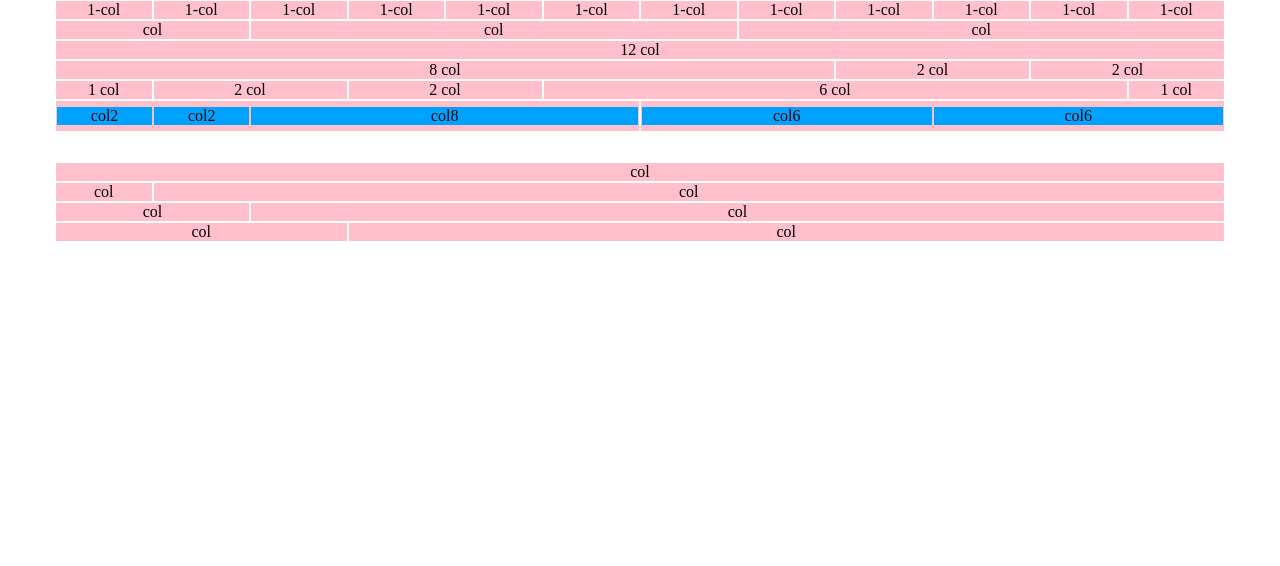
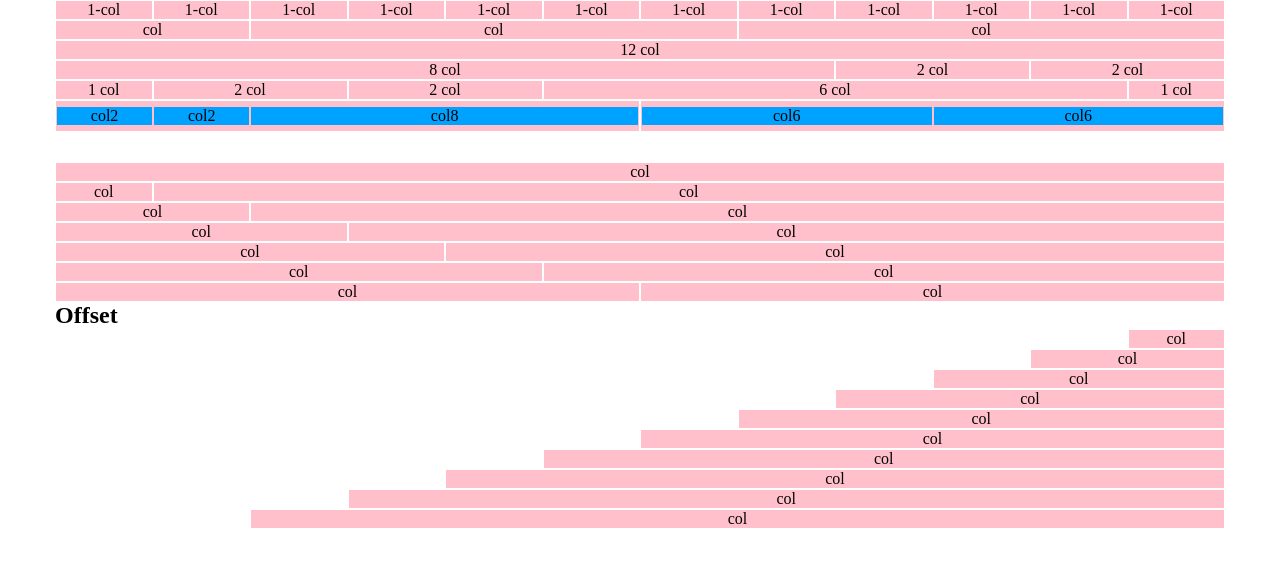
Before and after one commit to GiuliaSardell/html-css-12bool, a plain HTML site: page index.html in a window 1280 px wide. Drawn offline with Linux system fonts and the light colour scheme.

Commit message:
esercitazione finita

```diff
--- a/css/12bool.css
+++ b/css/12bool.css
@@ -324,6 +324,10 @@
 
   /* *************offset XS************** */
 
+  .col-xs-offset-0{
+    margin-left: 0;
+  }
+
   .col-xs-offset-1{
     margin-left: calc((100% / 12) * 1);
   }
@@ -415,6 +419,10 @@
 
   /* *************offset SM************** */
 
+  .col-sm-offset-0{
+    margin-left: 0;
+  }
+
   .col-sm-offset-1{
     margin-left: calc((100% / 12) * 1);
   }
@@ -504,6 +512,10 @@
   }
 
   /* *************offset MD************** */
+
+  .col-md-offset-0{
+    margin-left: 0;
+  }
 
   .col-md-offset-1{
     margin-left: calc((100% / 12) * 1);
--- a/index.html
+++ b/index.html
@@ -162,6 +162,91 @@
       </div>
     </div>
 
+    <div class="row">
+      <div class="col-xs-12 col-sm-2 col-md-6 col-lg-4">
+        <div class="box">col</div>
+      </div>
+      <div class="col-xs-12 col-sm-10 col-md-6 col-lg-8">
+        <div class="box">col</div>
+      </div>
+    </div>
+
+    <div class="row">
+      <div class="col-xs-12 col-sm-2 col-md-6 col-lg-5">
+        <div class="box">col</div>
+      </div>
+      <div class="col-xs-12 col-sm-10 col-md-6 col-lg-7">
+        <div class="box">col</div>
+      </div>
+    </div>
+
+    <div class="row">
+      <div class="col-xs-12 col-sm-2 col-md-6 col-lg-6">
+        <div class="box">col</div>
+      </div>
+      <div class="col-xs-12 col-sm-10 col-md-6 col-lg-6">
+        <div class="box">col</div>
+      </div>
+    </div>
+
+    <h2>Offset</h2>
+
+    <div class="row">
+      <div class="col-xs-12 col-sm-3 col-sm-offset-9 col-md-2 col-md-offset-10 col-lg-1 col-lg-offset-11">
+        <div class="box">col</div>
+      </div>
+    </div>
+    <div class="row">
+      <div class="col-xs-12 col-sm-4 col-sm-offset-8 col-md-3 col-md-offset-9 col-lg-2 col-lg-offset-10">
+        <div class="box">col</div>
+      </div>
+    </div>
+    <div class="row">
+      <div class="col-xs-12 col-sm-5 col-sm-offset-7 col-md-4 col-md-offset-8 col-lg-3 col-lg-offset-9">
+        <div class="box">col</div>
+      </div>
+    </div>
+    <div class="row">
+      <div class="col-xs-12 col-sm-6 col-sm-offset-6 col-md-5 col-md-offset-7 col-lg-4 col-lg-offset-8">
+        <div class="box">col</div>
+      </div>
+    </div>
+    <div class="row">
+      <div class="col-xs-12 col-sm-7 col-sm-offset-5 col-md-6 col-md-offset-6 col-lg-5 col-lg-offset-7">
+        <div class="box">col</div>
+      </div>
+    </div>
+
+    <div class="row">
+      <div class="col-xs-12 col-sm-8 col-sm-offset-4 col-md-7 col-md-offset-5 col-lg-6 col-lg-offset-6">
+        <div class="box">col</div>
+      </div>
+    </div>
+
+    <div class="row">
+      <div class="col-xs-12 col-sm-9 col-sm-offset-3 col-md-8 col-md-offset-4 col-lg-7 col-lg-offset-5">
+        <div class="box">col</div>
+      </div>
+    </div>
+
+    <div class="row">
+      <div class="col-xs-12 col-sm-10 col-sm-offset-2 col-md-9 col-md-offset-3 col-lg-8 col-lg-offset-4">
+        <div class="box">col</div>
+      </div>
+    </div>
+
+    <div class="row">
+      <div class="col-xs-12 col-sm-11 col-sm-offset-1 col-md-10 col-md-offset-2 col-lg-9 col-lg-offset-3">
+        <div class="box">col</div>
+      </div>
+    </div>
+
+    <div class="row">
+      <div class="col-xs-12 col-sm-12 col-sm-offset-0 col-md-11 col-md-offset-1 col-lg-10 col-lg-offset-2">
+        <div class="box">col</div>
+      </div>
+    </div>
+
 
 
   </div>
```
